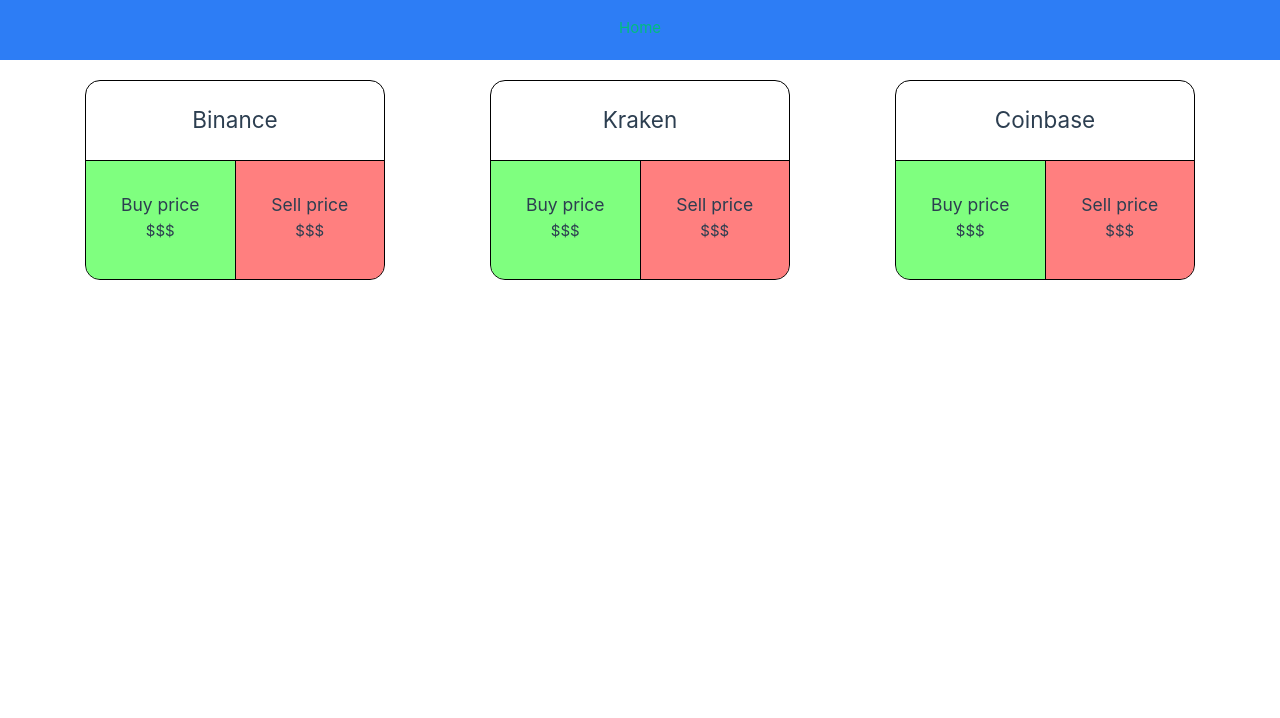
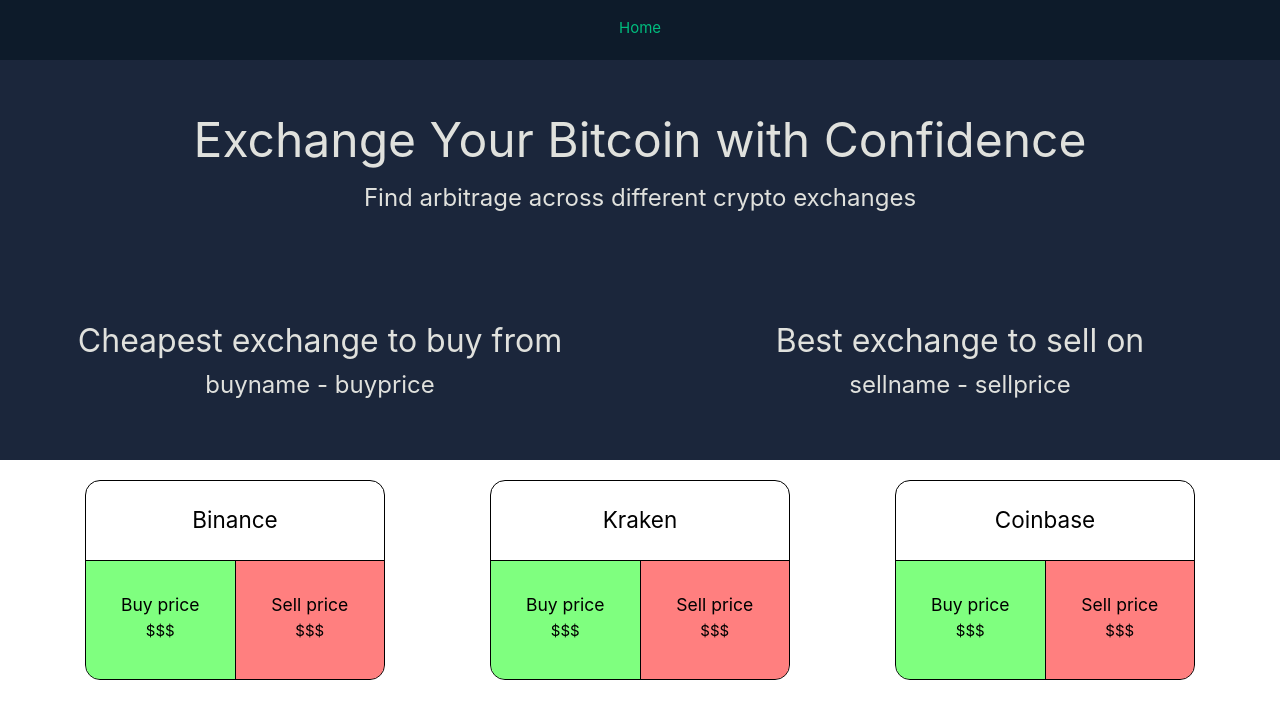
Before and after one commit to Josh-Zak/arbitrage_bot, a Vue app: page / in a window 1280 px wide. Shown: the top 718 px of the page. Built offline with nearby package versions, Linux system fonts and the light colour scheme.

Commit message:
Added best exchange for buy/sell, updated readme

```diff
--- a/src/App.vue
+++ b/src/App.vue
@@ -20,7 +20,7 @@
 <style scoped>
 nav{
   height: 60px;
-  background-color: rgb(45, 125, 245);
+  background-color: var(--colour1);
   text-align: center;
   padding: 10px 0;
 }
--- a/src/assets/base.css
+++ b/src/assets/base.css
@@ -1,53 +1,11 @@
 /* color palette from <https://github.com/vuejs/theme> */
 :root {
-  --vt-c-white: #ffffff;
-  --vt-c-white-soft: #f8f8f8;
-  --vt-c-white-mute: #f2f2f2;
+  --colour1: #0d1b2a;
+  --colour2: #1b263b;
+  --colour3: #415a77;
+  --colour4: #778da9;
+  --colour5: #e0e1dd;
 
-  --vt-c-black: #181818;
-  --vt-c-black-soft: #222222;
-  --vt-c-black-mute: #282828;
-
-  --vt-c-indigo: #2c3e50;
-
-  --vt-c-divider-light-1: rgba(60, 60, 60, 0.29);
-  --vt-c-divider-light-2: rgba(60, 60, 60, 0.12);
-  --vt-c-divider-dark-1: rgba(84, 84, 84, 0.65);
-  --vt-c-divider-dark-2: rgba(84, 84, 84, 0.48);
-
-  --vt-c-text-light-1: var(--vt-c-indigo);
-  --vt-c-text-light-2: rgba(60, 60, 60, 0.66);
-  --vt-c-text-dark-1: var(--vt-c-white);
-  --vt-c-text-dark-2: rgba(235, 235, 235, 0.64);
-}
-
-/* semantic color variables for this project */
-:root {
-  --color-background: var(--vt-c-white);
-  --color-background-soft: var(--vt-c-white-soft);
-  --color-background-mute: var(--vt-c-white-mute);
-
-  --color-border: var(--vt-c-divider-light-2);
-  --color-border-hover: var(--vt-c-divider-light-1);
-
-  --color-heading: var(--vt-c-text-light-1);
-  --color-text: var(--vt-c-text-light-1);
-
-  --section-gap: 160px;
-}
-
-@media (prefers-color-scheme: dark) {
-  :root {
-    --color-background: var(--vt-c-black);
-    --color-background-soft: var(--vt-c-black-soft);
-    --color-background-mute: var(--vt-c-black-mute);
-
-    --color-border: var(--vt-c-divider-dark-2);
-    --color-border-hover: var(--vt-c-divider-dark-1);
-
-    --color-heading: var(--vt-c-text-dark-1);
-    --color-text: var(--vt-c-text-dark-2);
-  }
 }
 
 *,
@@ -60,8 +18,6 @@
 
 body {
   min-height: 100vh;
-  color: var(--color-text);
-  background: var(--color-background);
   transition:
     color 0.5s,
     background-color 0.5s;
--- /dev/null
+++ b/src/components/BestPrices.vue
@@ -0,0 +1,55 @@
+<template>
+    <div class="bestPricesWrapper">
+        <div class="bestBuy">
+            <h2>Cheapest exchange to buy from</h2>
+            <h3>{{ buyName }} - {{ buyPrice }}</h3>
+        </div>
+        <div class="bestSell">
+            <h2>Best exchange to sell on</h2>
+            <h3>{{ sellName }} - {{ sellPrice }}</h3>
+        </div>
+    </div>
+</template>
+
+
+<script>
+export default{
+    name: 'BestPrices',
+    data() {
+        return {
+            buyName: 'buyname',
+            buyPrice: 'buyprice',
+            sellName: 'sellname',
+            sellPrice: 'sellprice'
+        }
+    }
+}
+</script>
+
+
+<style scoped>
+.bestPricesWrapper{
+    display: flex;
+    flex-direction: row;
+}
+
+.bestBuy, .bestSell{
+    display: flex;
+    flex-direction: column;
+    flex: 1;
+    justify-content: center;
+    align-items: center;
+}
+
+h2, h3{
+    color: var(--colour5);
+}
+
+h2{
+    font-size: 32px;
+}
+h3{
+    font-size: 24px;
+}
+
+</style>
--- /dev/null
+++ b/src/components/Welcome.vue
@@ -0,0 +1,43 @@
+<template>
+    <div>
+        <h1>Exchange Your Bitcoin with Confidence</h1>
+        <h3>Find arbitrage across different crypto exchanges</h3>
+    </div>
+    <BestPrices />
+</template>
+
+
+<script>
+import BestPrices from './BestPrices.vue';
+
+export default {
+    name: 'Welcome',
+    components: {
+        BestPrices
+    }
+}
+</script>
+
+
+<style scoped>
+div{
+    background: var(--colour2);
+    height: 200px;
+    width: 100%;
+    display: flex;
+    flex-direction: column;
+    justify-content: center;
+    align-items: center;
+}
+
+h1, h3{
+    color: var(--colour5);
+}
+
+h1{
+    font-size: 48px;
+}
+h3{
+    font-size: 24px;
+}
+</style>
--- a/src/views/HomeView.vue
+++ b/src/views/HomeView.vue
@@ -1,4 +1,7 @@
 <template>
+    <div class="welcomeContainer">
+        <Welcome />
+    </div>
     <div class="exchangeContainer">
         <Exchange name="Binance"/>
         <Exchange name="Kraken"/>
@@ -11,18 +14,22 @@
 
 <script>
 import Exchange from "../components/Exchange.vue"
+import Welcome from "../components/Welcome.vue"
 
 export default {
     components: {
-        Exchange
+        Exchange,
+        Welcome
     },
 }
 </script>
 
 
-<style>
+<style scoped>
 .exchangeContainer{
     display: flex;
     justify-content: space-evenly;
 }
+
+
 </style>
```
Also changed, not shown: 1 other file (tests, documents, lock files or other folders).
